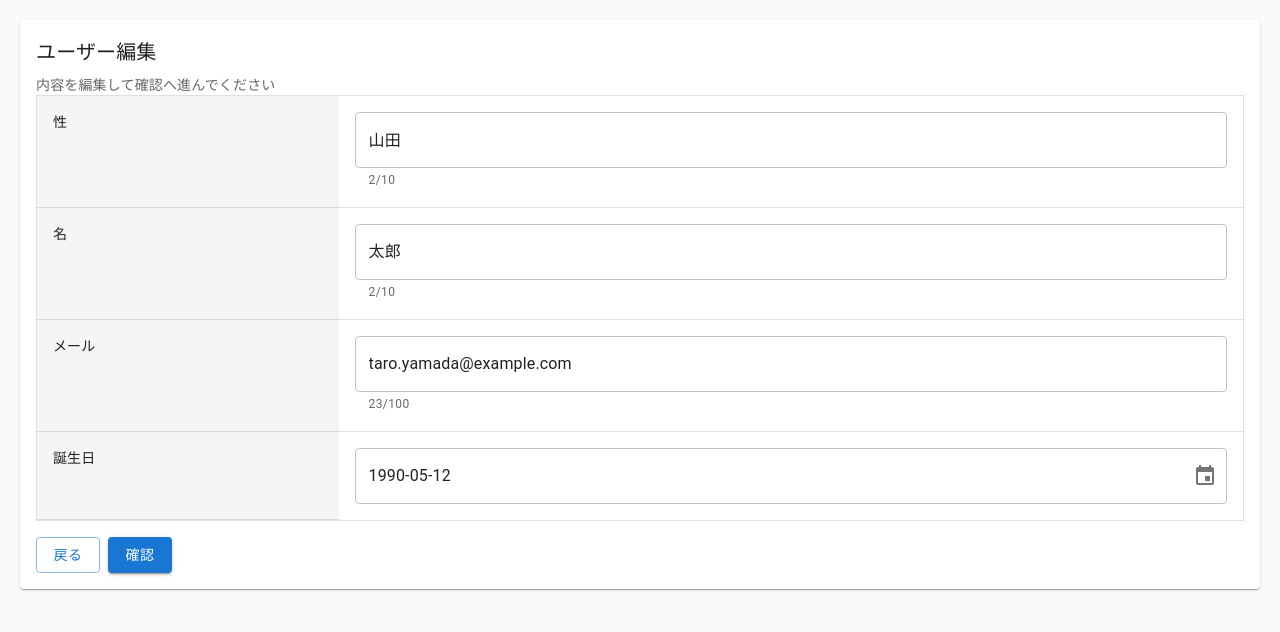
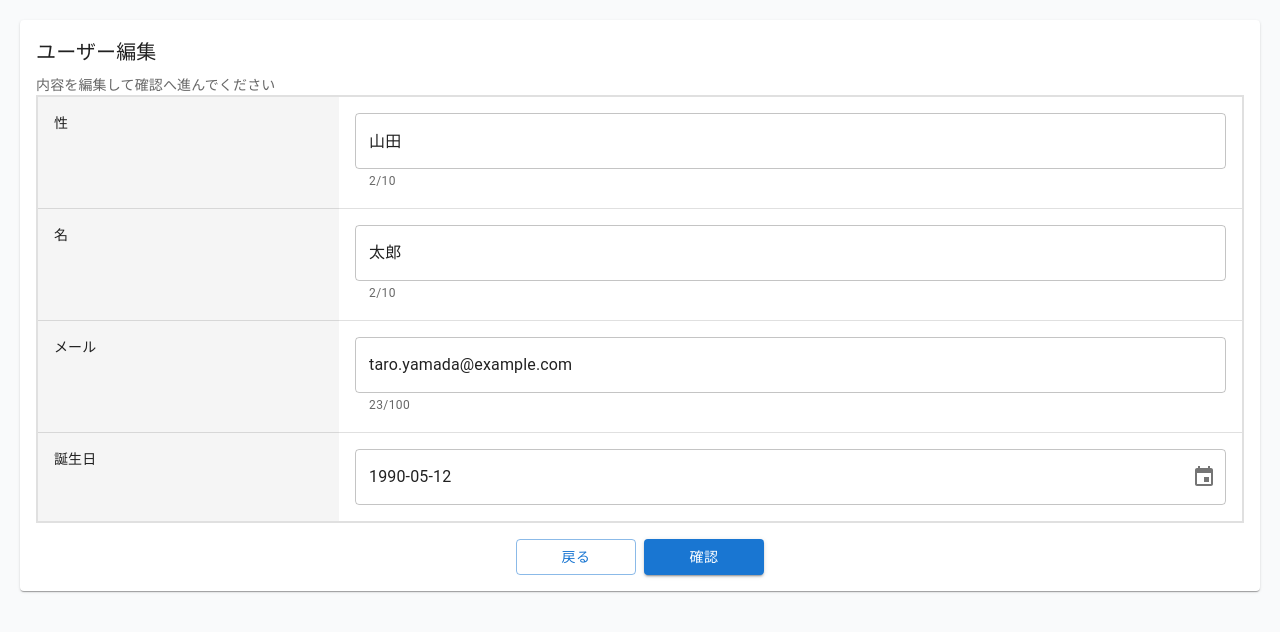
Before and after one commit to tetsumaru-tech/portfolio-react-admin-system, a React (Vite) app: page /users/1/edit in a window 1280 px wide. Shown: the top 632 px of the page. Built offline with nearby package versions, Linux system fonts and the light colour scheme.

Commit message:
フォーム、ボタン共通化

```diff
--- /dev/null
+++ b/src/features/user/components/AppButton.tsx
@@ -0,0 +1,8 @@
+import { Button } from '@mui/material';
+import type { ButtonProps } from '@mui/material';
+
+type Props = ButtonProps;
+
+export function AppButton(props: Props) {
+  return <Button variant="contained" sx={{ minWidth: 120 }} {...props} />;
+}
--- /dev/null
+++ b/src/features/user/components/BackButton.tsx
@@ -0,0 +1,19 @@
+import { Button } from '@mui/material';
+import type { ButtonProps } from '@mui/material';
+import { useNavigate } from 'react-router-dom';
+
+type Props = ButtonProps;
+
+export function BackButton(props: Props) {
+  const navigate = useNavigate();
+
+  return (
+    <Button
+      variant="outlined"
+      sx={{ minWidth: 120 }}
+      onClick={props.onClick ?? (() => navigate(-1))}
+    >
+      {props.children ?? '戻る'}
+    </Button>
+  );
+}
--- /dev/null
+++ b/src/features/user/components/ButtonSection.tsx
@@ -0,0 +1,13 @@
+import { Box } from '@mui/material';
+
+type Props = {
+  children: React.ReactNode;
+};
+
+export function ButtonSection({ children }: Props) {
+  return (
+    <Box sx={{ mt: 2, display: 'flex', gap: 1, justifyContent: 'center' }}>
+      {children}
+    </Box>
+  );
+}
--- /dev/null
+++ b/src/features/user/components/FormRow.tsx
@@ -0,0 +1,35 @@
+import { Grid, Typography } from '@mui/material';
+
+type Props = {
+  label: string;
+  children: React.ReactNode;
+  isLast?: boolean;
+};
+
+export function FormRow({ label, children, isLast = false }: Props) {
+  return (
+    <>
+      <Grid
+        size={{ xs: 12, md: 3 }}
+        sx={{
+          backgroundColor: '#f5f5f5',
+          p: 2,
+          borderBottom: isLast ? 0 : 1,
+          borderColor: 'divider',
+        }}
+      >
+        <Typography variant="subtitle2">{label}</Typography>
+      </Grid>
+      <Grid
+        size={{ xs: 12, md: 9 }}
+        sx={{
+          p: 2,
+          borderBottom: isLast ? 0 : 1,
+          borderColor: 'divider',
+        }}
+      >
+        {children}
+      </Grid>
+    </>
+  );
+}
--- /dev/null
+++ b/src/features/user/components/FormRowContainer.tsx
@@ -0,0 +1,20 @@
+import { Grid } from '@mui/material';
+
+type Props = {
+  children: React.ReactNode;
+};
+
+export function FormRowContainer({ children }: Props) {
+  return (
+    <Grid
+      container
+      sx={{
+        '&:hover': {
+          backgroundColor: 'action.hover',
+        },
+      }}
+    >
+      {children}
+    </Grid>
+  );
+}
--- /dev/null
+++ b/src/features/user/components/FormSection.tsx
@@ -0,0 +1,13 @@
+import { Box } from '@mui/material';
+
+type Props = {
+  children: React.ReactNode;
+};
+
+export function FormSection({ children }: Props) {
+  return (
+    <Box border={1} borderColor="divider">
+      {children}
+    </Box>
+  );
+}
--- a/src/features/user/components/index.ts
+++ b/src/features/user/components/index.ts
@@ -1,2 +1,8 @@
 export * from './UserList';
 export * from './SearchForm';
+export * from './FormSection';
+export * from './FormRowContainer';
+export * from './FormRow';
+export * from './ButtonSection';
+export * from './AppButton';
+export * from './BackButton';
--- a/src/pages/UserDetailEditPage.tsx
+++ b/src/pages/UserDetailEditPage.tsx
@@ -10,6 +10,15 @@ import { LocalizationProvider } from '@mui/x-date-pickers';
 import { AdapterDayjs } from '@mui/x-date-pickers/AdapterDayjs';
 import { DatePicker } from '@mui/x-date-pickers/DatePicker';
 import dayjs from 'dayjs';
+
+import {
+  FormSection,
+  FormRowContainer,
+  FormRow,
+  ButtonSection,
+  AppButton,
+  BackButton,
+} from '@/features/user/components';
 
 export function UserDetailEditPage() {
   const { id } = useParams<{ id: string }>();
@@ -44,18 +53,6 @@ export function UserDetailEditPage() {
     }
     navigate(`/users/${userId}/confirm`, { state: { form } });
   }
-
-  const gridItemStyleLabel = {
-    backgroundColor: '#f5f5f5',
-    p: 2,
-    borderBottom: 1,
-    borderColor: 'divider',
-  };
-  const gridItemStyleValue = {
-    p: 2,
-    borderBottom: 1,
-    borderColor: 'divider',
-  };
 
   type Row = {
     key: keyof UserFormData;
@@ -92,28 +89,13 @@ export function UserDetailEditPage() {
             handleSubmit();
           }}
         >
+          <FormSection>
             <LocalizationProvider dateAdapter={AdapterDayjs}>
-            <Box border={1} borderColor="divider">
+              <FormSection>
                 {rows.map((row, i, rows) => (
-                <Grid
-                  container
-                  key={row.key}
-                  sx={{
-                    '&:hover': {
-                      backgroundColor: 'action.hover',
-                    },
-                  }}
-                >
-                  <Grid size={{ xs: 12, md: 3 }} sx={gridItemStyleLabel}>
-                    <Typography variant="subtitle2">{row.label}</Typography>
-                  </Grid>
-                  <Grid
-                    size={{ xs: 12, md: 9 }}
-                    sx={{
-                      ...gridItemStyleValue,
-                      borderBottom: i === rows.length - 1 ? 0 : 1,
-                    }}
-                  >
+                  <FormRowContainer key={row.key}>
+                    <FormRow label={row.label} isLast={i === rows.length - 1}>
+                      <Typography variant="subtitle2">
                         {row.type === 'date' ? (
                           <DatePicker
                             value={row.value ? dayjs(row.value) : null}
@@ -142,25 +124,23 @@ export function UserDetailEditPage() {
                             helperText={`${row.value.length}/${row.maxLength}`}
                           />
                         )}
-                  </Grid>
-                </Grid>
+                      </Typography>
+                    </FormRow>
+                  </FormRowContainer>
                 ))}
-            </Box>
+              </FormSection>
             </LocalizationProvider>
-
-          <Box sx={{ mt: 2, display: 'flex', gap: 1 }}>
-            <Button variant="outlined" onClick={() => navigate(-1)}>
-              戻る
-            </Button>
-            <Button
-              variant="contained"
+          </FormSection>
+          <ButtonSection>
+            <BackButton />
+            <AppButton
               color="primary"
               onClick={() => handleSubmit()}
               type="submit"
             >
               確認
-            </Button>
-          </Box>
+            </AppButton>
+          </ButtonSection>
         </form>
       </Paper>
     </>
--- a/src/pages/UserDetailPage.tsx
+++ b/src/pages/UserDetailPage.tsx
@@ -3,6 +3,14 @@ import { users } from '@/features/user/types';
 import { Grid, Typography, Paper, Box, Button } from '@mui/material';
 import { useNavigate } from 'react-router-dom';
 import { getAge } from '@/types';
+import {
+  FormSection,
+  FormRowContainer,
+  FormRow,
+  ButtonSection,
+  AppButton,
+  BackButton,
+} from '@/features/user/components';
 
 export function UserDetailPage() {
   const { id } = useParams<{ id: string }>();
@@ -13,17 +21,6 @@ export function UserDetailPage() {
     return <div>ユーザーが見つかりません。</div>;
   }
 
-  const gridItemStyleLabel = {
-    backgroundColor: '#f5f5f5',
-    p: 2,
-    borderBottom: 1,
-    borderColor: 'divider',
-  };
-  const gridItemStyleValue = {
-    p: 2,
-    borderBottom: 1,
-    borderColor: 'divider',
-  };
   const navigate = useNavigate();
   return (
     <>
@@ -31,7 +28,7 @@ export function UserDetailPage() {
         <Typography variant="h6" gutterBottom>
           ユーザー詳細
         </Typography>
-        <Box border={1} borderColor="divider">
+        <FormSection>
           {[
             { label: '名前', value: `${user.lastName} ${user.firstName}` },
             { label: 'メール', value: user.email },
@@ -45,49 +42,24 @@ export function UserDetailPage() {
                 user.createdAt.toLocaleTimeString(),
             },
           ].map((row, i, rows) => (
-            <Grid
-              container
-              key={row.label}
-              sx={{
-                '&:hover': {
-                  backgroundColor: 'action.hover',
-                },
-              }}
-            >
-              <Grid size={{ xs: 12, md: 3 }} sx={gridItemStyleLabel}>
-                <Typography variant="subtitle2">{row.label}</Typography>
-              </Grid>
-              <Grid
-                size={{ xs: 12, md: 9 }}
-                sx={{
-                  ...gridItemStyleValue,
-                  bottom: i === rows.length - 1 ? 0 : 1,
-                }}
-              >
+            <FormRowContainer key={row.label}>
+              <FormRow label={row.label} isLast={i === rows.length - 1}>
                 <Typography>{row.value}</Typography>
-              </Grid>
-            </Grid>
+              </FormRow>
+            </FormRowContainer>
           ))}
-        </Box>
-        <Box sx={{ mt: 2, display: 'flex', gap: 1 }}>
-          <Button
-            variant="outlined"
-            onClick={() => {
-              navigate(-1);
-            }}
-          >
-            戻る
-          </Button>
-          <Button
-            variant="contained"
+        </FormSection>
+        <ButtonSection>
+          <BackButton />
+          <AppButton
             color="primary"
             onClick={() => {
               navigate(`/users/${user.id}/edit`);
             }}
           >
             編集
-          </Button>
-        </Box>
+          </AppButton>
+        </ButtonSection>
       </Paper>
     </>
   );
```
Lines whose indentation alone changed are shown as unchanged.
